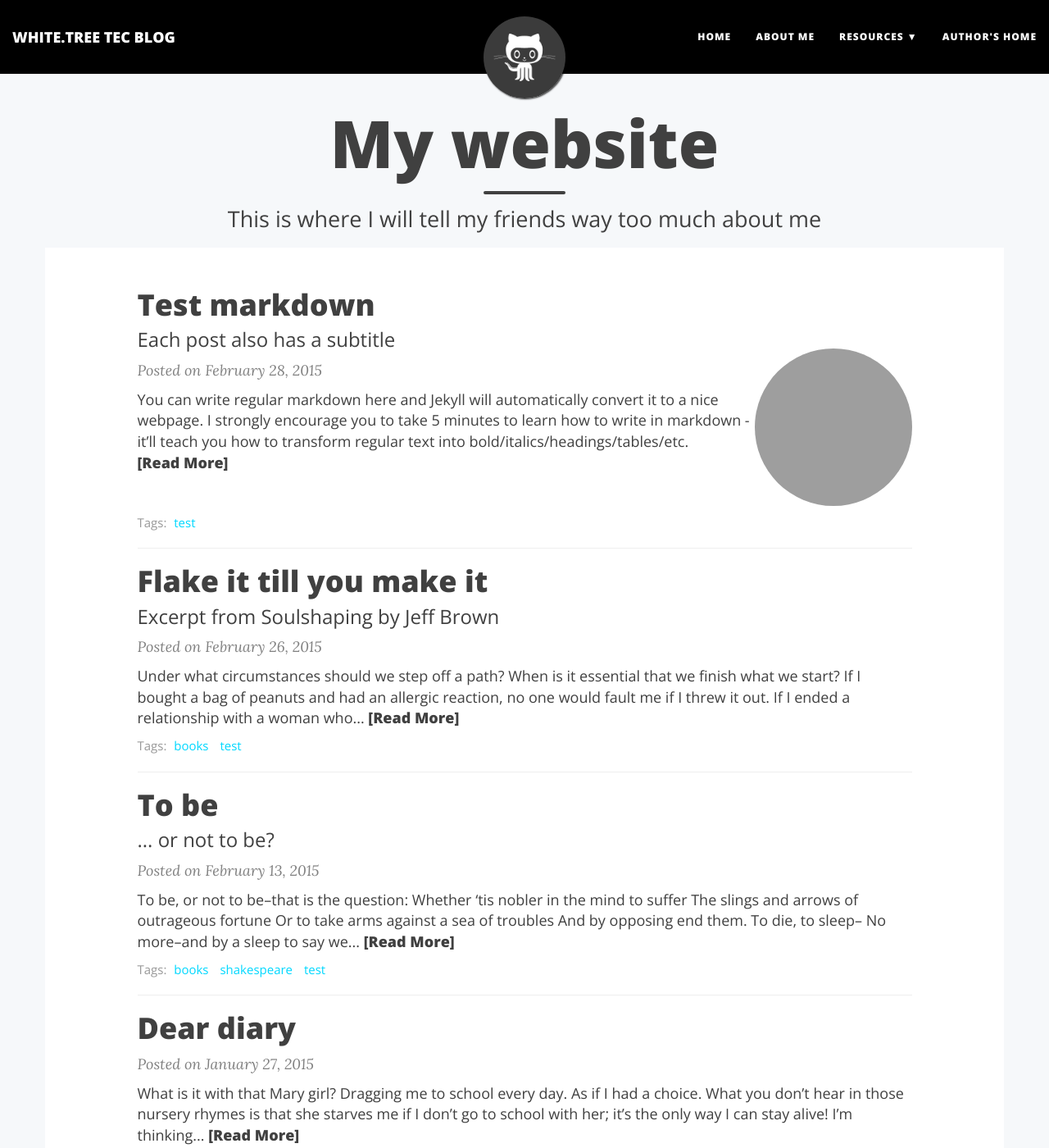
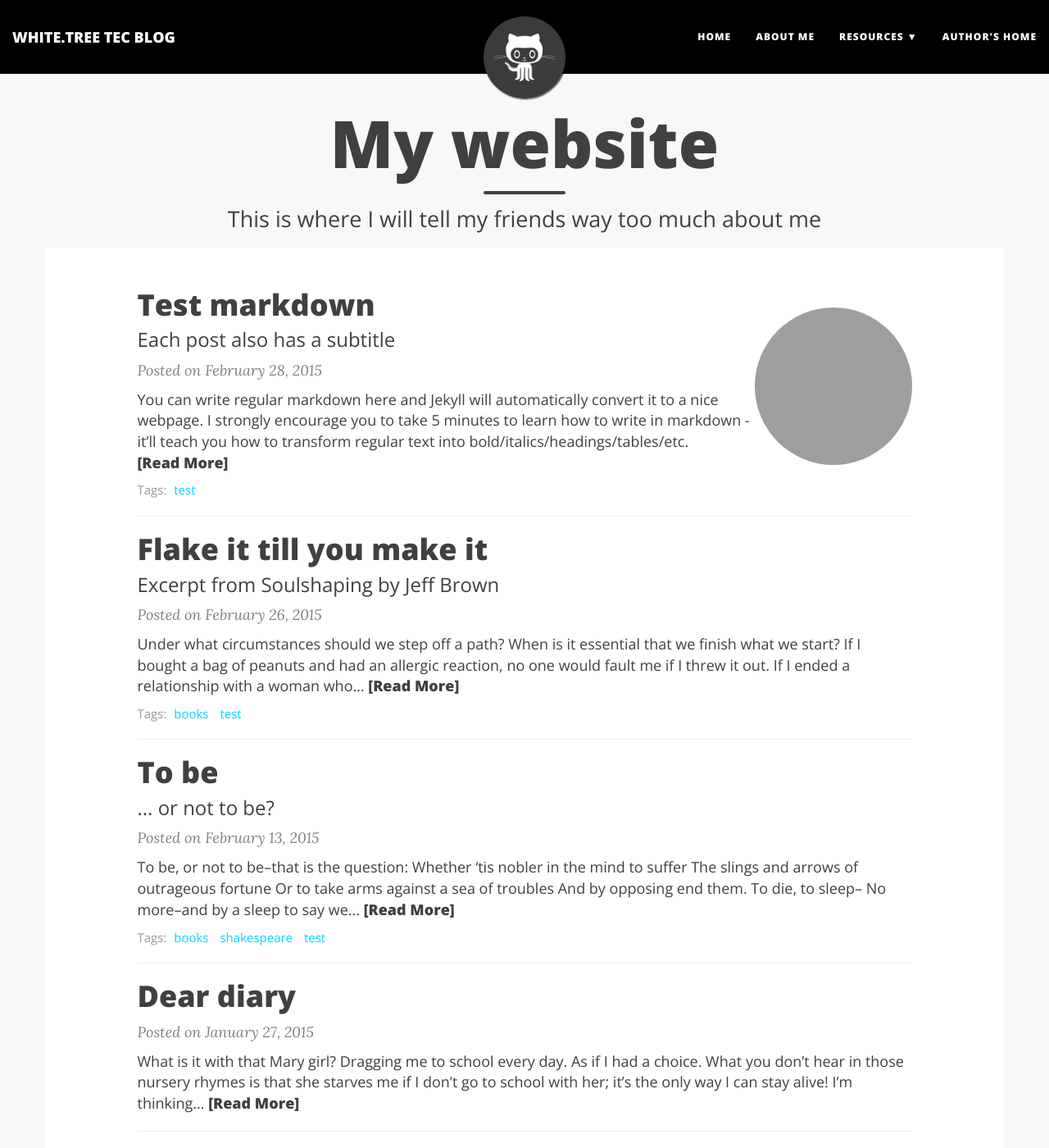
Before and after one commit to cedrush/cedrush.github.io, a Jekyll site: the page built from index.html, in a window 1280 px wide and 1400 px high. Shown: the whole window at 82% size. Built offline with Jekyll 4.4.1, drawn with Linux system fonts in a browser that asks for light colours; nearby versions of some CDN libraries; the list of posts is cut into pages by our own code; grey boxes are pictures that could not be loaded.

Commit message:
Update main.css

```diff
--- a/css/main.css
+++ b/css/main.css
@@ -371,7 +371,7 @@ footer .theme-by {
   float: right;
   height: 192px;
   width: 192px;
-  margin-top: -50px;
+  margin-top: -100px;
   filter: grayscale(90%);
 }
 .post-image:hover {
```
